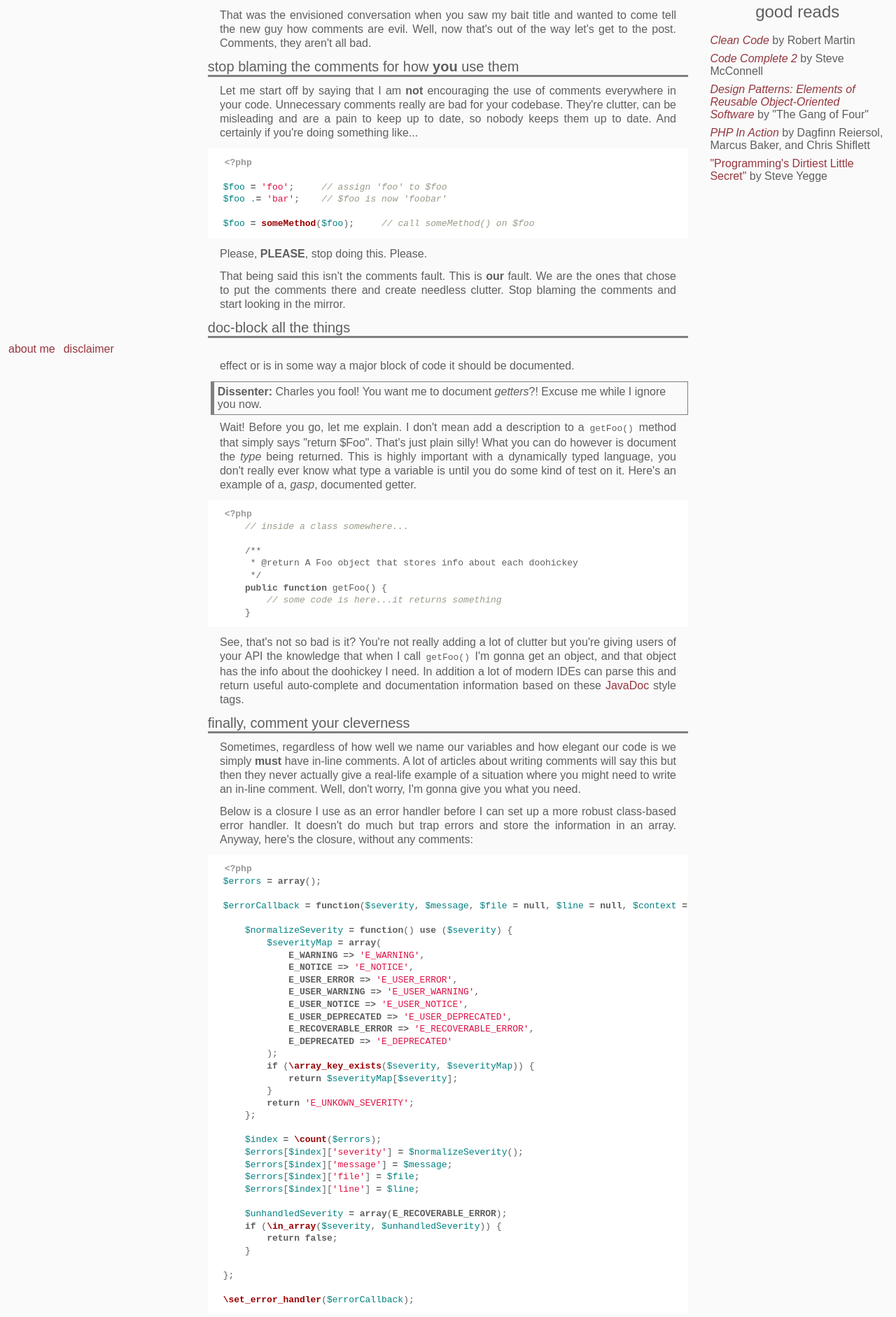
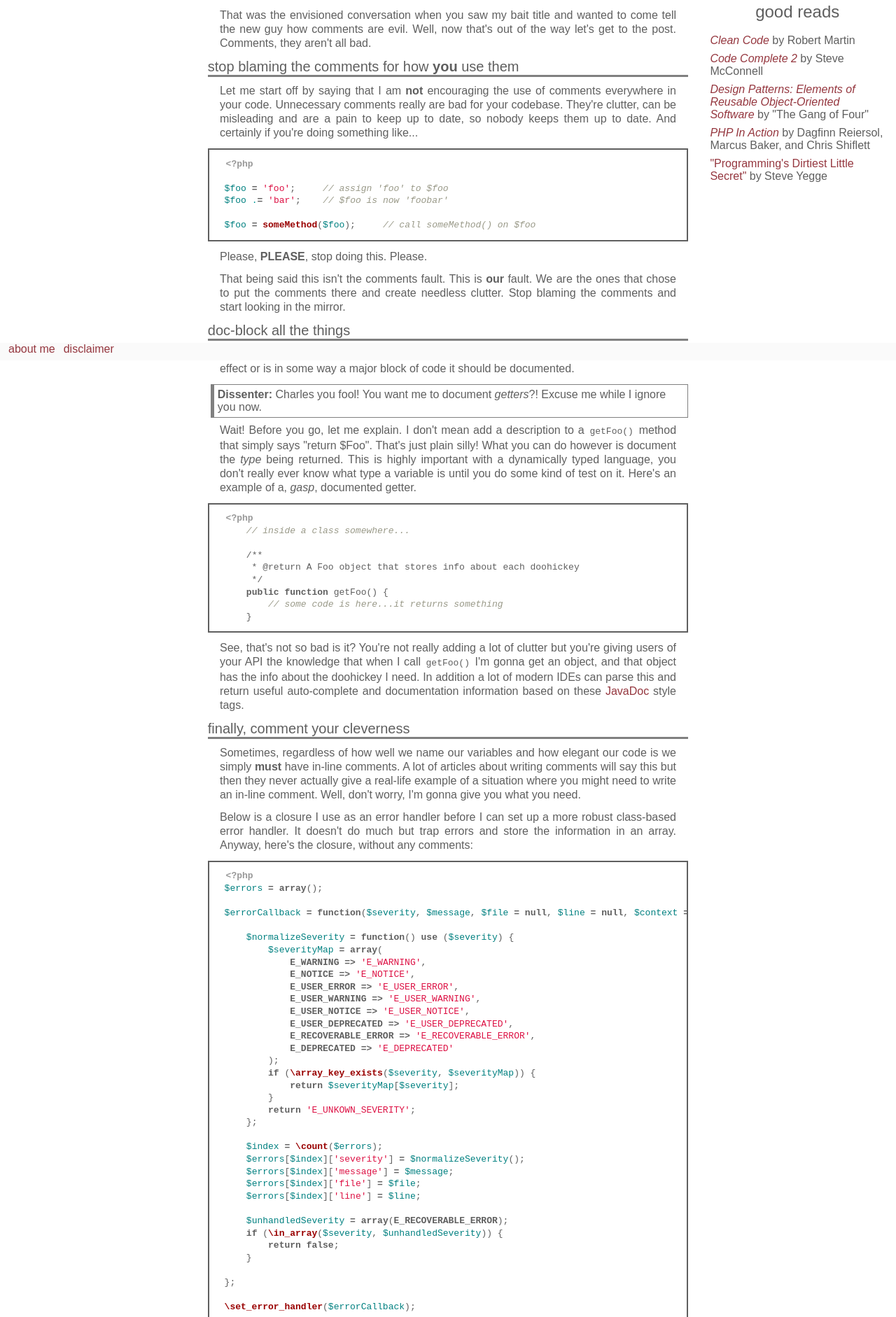
Before and after one commit to cspray/archived-blog, a Jekyll site: the page built from _posts/2012-01-02-comments-arent-evil.html, in a window 1280 px wide. Shown: the part 385-2267 px from the top of the page at 70% size. Built offline with Jekyll 4.4.1, drawn with Linux system fonts in a browser that asks for light colours.

Commit message:
UPD style.css & syntax.css changing some style colors around

```diff
--- a/_includes/style.css
+++ b/_includes/style.css
@@ -5,7 +5,7 @@
 }
 
 body {
-	background-color: rgb(250, 250, 250);
+	background-color: rgb(255, 255, 255);
 	color: rgb(95, 95, 95);
 	font-family: sans-serif;
 }
--- a/_includes/syntax.css
+++ b/_includes/syntax.css
@@ -1,4 +1,4 @@
-.highlight  { background: #ffffff; overflow-x:scroll; padding:5px; line-height: 1.1em; margin: .75em auto; }
+.highlight  { background: #ffffff; overflow-x:scroll; padding:5px; line-height: 1.1em; margin: .75em auto; border:2px solid rgb(95, 95, 95); }
 .highlight .c { color: #999988; font-style: italic } /* Comment */
 .highlight .err { color: #a61717; background-color: #e3d2d2 } /* Error */
 .highlight .k { font-weight: bold } /* Keyword */
```
